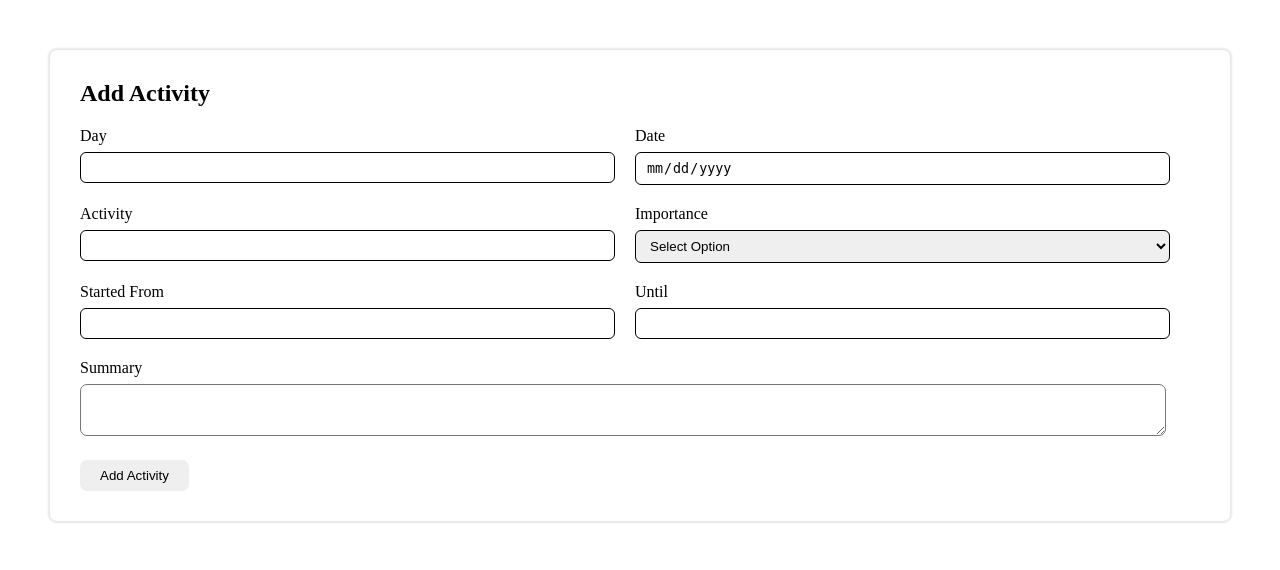
After one commit to Janice1828/daily_activities-personal_finance_tracker, a PHP site: page /activities/editform.php?id=1 in a window 1280 px wide. The commit adds this page. Shown: the top 570 px of the page. Run offline with PHP 8.4, Linux system fonts and the light colour scheme; data that the repository does not hold is empty.

Commit message:
inserting activities,fetching and updating

```diff
--- /dev/null
+++ b/activities/editform.php
@@ -0,0 +1,88 @@
+<?php
+include("../connection.php");
+$id = $_GET['id'];
+$getQuery = "SELECT date, day, activity, started_from, until,summary FROM dapf_activities WHERE id=$id";
+$data = mysqli_query($conn, $getQuery);
+$result = mysqli_fetch_assoc($data);
+?>
+<!DOCTYPE html>
+<html lang="en">
+
+<head>
+    <meta charset="UTF-8" />
+    <meta name="viewport" content="width=device-width, initial-scale=1.0" />
+    <title>Document</title>
+    <link rel="stylesheet" href="../style.css">
+</head>
+
+<body>
+    <div class="p-5">
+        <div class="card">
+            <div class="card-body">
+                <div class="p-3">
+                    <form class="row" method="post">
+                        <div class="col-12">
+                            <h2>Add Activity</h2>
+                        </div>
+                        <div class="col-6">
+                            <label for="">Day</label>
+                            <input type="sunday" name="day" value="<?php echo $result['day'] ?>">
+                        </div>
+                        <div class="col-6">
+                            <label for="">Date</label>
+                            <input type="date" name="date" value="<?php echo $result['date'] ?>" id="date" readonly>
+                        </div>
+                        <div class="col-6">
+                            <label for="">Activity</label>
+                            <input type="text" name="activity" value="<?php echo $result['activity'] ?>">
+                        </div>
+                        <div class="col-6">
+                            <label for="">Importance</label>
+                            <select id="select" name="importance" value="<?php echo $result['importance'] ?>">
+                                <option value="">Select Option</option>
+                                <option value="1">1</option>
+                                <option value="2">2</option>
+                            </select>
+                        </div>
+                        <div class="col-6">
+                            <label for="">Started From</label>
+                            <input type="" name="started_from" value="<?php echo $result['started_from'] ?>">
+                        </div>
+                        <div class="col-6">
+                            <label for="">Until</label>
+                            <input type="" name="until" value="<?php echo $result['until'] ?>">
+                        </div>
+                        <div class="col-12">
+                            <label for="">Summary</label>
+                            <textarea name="summary"><?php echo $result['summary'] ?></textarea>
+                        </div>
+                        <div class="col-12">
+                            <button type="submit" name="updateactivity">Add Activity</button>
+                        </div>
+                    </form>
+                </div>
+
+            </div>
+        </div>
+
+    </div>
+
+</body>
+
+</html>
+<?php
+if (isset($_POST['updateactivity'])) {
+    $date = $_POST['date'];
+    $day = $_POST['day'];
+    $activity = $_POST['activity'];
+    $startedFrom = $_POST['started_from'];
+    $until = $_POST['until'];
+    $importance = $_POST['importance'];
+    $summary = $_POST['summary'];
+    $sql = "UPDATE dapf_activities SET date='$date', day='$day', activity='$activity', started_from='$startedFrom',until='$until',importance='$importance',summary='$summary' WHERE id=$id ";
+    $sub = mysqli_query($conn, $sql);
+    header("location:./edit_activities.php");
+}
+
+
+?>
--- a/connection.php
+++ b/connection.php
@@ -1,13 +1,6 @@
 <?php
-$server="localhost";
-$user="root";
-$password="";
-$db="daily activities and personal finance tracker";
-$conn=new mysqli($server, $user, $password, $db);
-if($conn){
-    echo "connected successfully";
-}
-
-
-
-?>
+$server = "localhost";
+$user = "root";
+$password = "";
+$db = "daily activities and personal finance tracker";
+$conn = new mysqli($server, $user, $password, $db);
--- a/style.css
+++ b/style.css
@@ -51,13 +51,6 @@ nav {
 .dashboard form label {
   display: block;
 }
-/* .dashboard form input {
-  width: 200px;
-  border: 1px solid #000;
-  border-radius: 6px;
-  padding: 8px 10px;
-  outline: none;
-} */
 .dashboard-content {
   padding: 50px;
 }
@@ -79,7 +72,7 @@ nav {
 form div input,
 #select {
   width: 100%;
-  padding: 5px 5px;
+  padding: 7px 10px;
   border-radius: 6px;
   border: 1px solid #000;
   outline: none;
@@ -93,10 +86,12 @@ form div button {
   border-radius: 7px;
   outline: none;
   border: 0;
-  background: rgb(199, 198, 198);
+  /* background: rgb(199, 198, 198); */
+  cursor: pointer;
 }
 textarea {
   width: 97%;
+  outline: none;
   padding: 10px;
   border-radius: 7px;
 }
@@ -165,9 +160,10 @@ table tbody tr td {
 .btn-primary {
   padding: 7px 20px;
   outline: none;
-  background: #adadad;
+  background: #dedede;
   color: #000;
   border: 0px;
+  cursor: pointer;
 }
 .btn-danger {
   padding: 7px 20px;
```
Also changed, not shown: activities/add_activities.php (+19 -12 lines), activities/edit_activities.php (+19 -35 lines), activities/view_activities.php (+20 -28 lines), components/header.php (deleted, +0 -11 lines), components/footer.php (deleted), components/sidebar.php (deleted), 1 other file.
